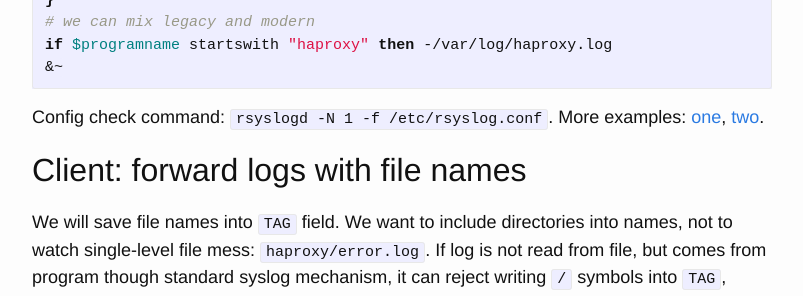
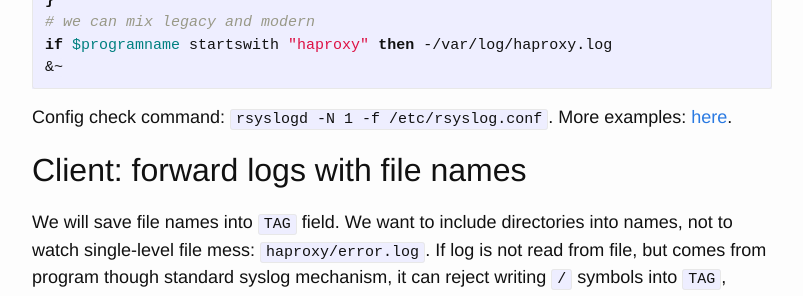
Before and after one commit to selivan/selivan.github.io, a Jekyll site: the page built from _posts/2017-02-07-rsyslog-log-forward-save-filename-handle-multi-line-failover.md, in a window 1280 px wide and 900 px high, scrolled down 5723 px. Shown: the part 153-449 px from the top of the window, without its empty margins (238-1041 px from the left). Built offline with Jekyll 4.4.1, drawn with Linux system fonts in a browser that asks for light colours; comment, search, counter and statistics services are not loaded.

Commit message:
remove broken link

````diff
--- a/_posts/2017-02-07-rsyslog-log-forward-save-filename-handle-multi-line-failover.md
+++ b/_posts/2017-02-07-rsyslog-log-forward-save-filename-handle-multi-line-failover.md
@@ -162,7 +162,7 @@
 &~
 ```
 
-Config check command: `rsyslogd -N 1 -f /etc/rsyslog.conf`. More examples: [one](http://www.rsyslog.com/doc/v8-stable/configuration/examples.html), [two](http://wiki.rsyslog.com/index.php/Configuration_Samples).
+Config check command: `rsyslogd -N 1 -f /etc/rsyslog.conf`. More examples: [here](https://www.rsyslog.com/doc/v8-stable/configuration/examples.html).
 
 ## Client: forward logs with file names
 
````
